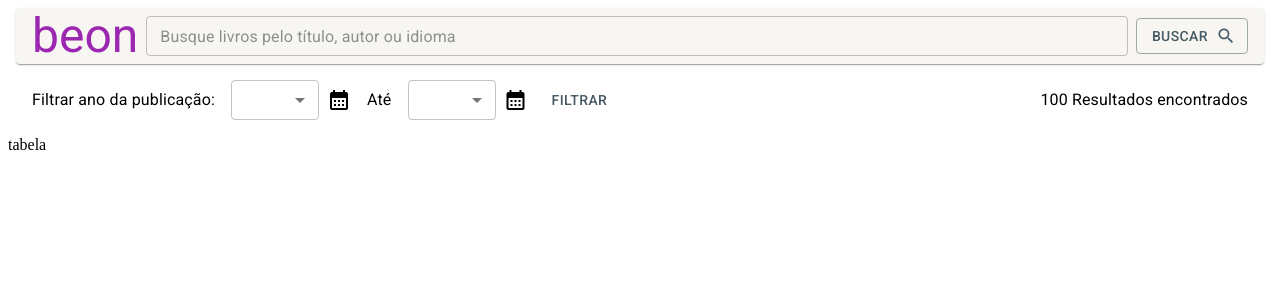
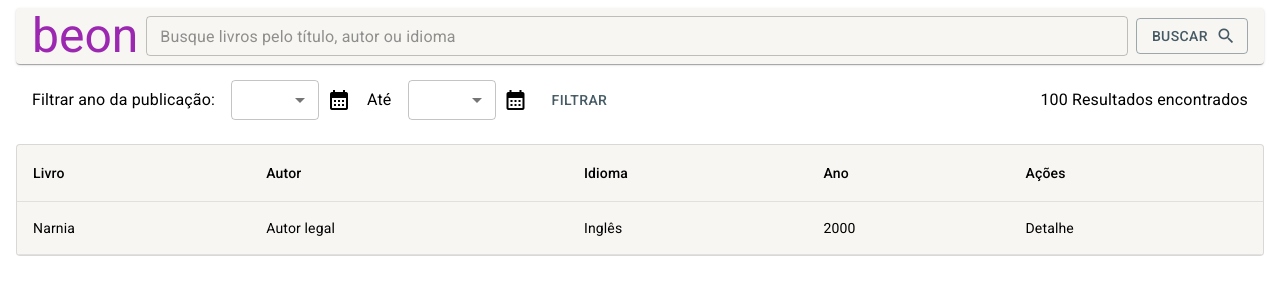
Before and after one commit to felipelouzeiro/quick-library, a React (Create React App) app: page / in a window 1280 px wide. Shown: the top 300 px of the page. Built offline with nearby package versions, Linux system fonts and the light colour scheme.

Commit message:
:sparkles: feat: implementando tabela de livros

```diff
--- a/src/pages/dashboard/Dashboard.tsx
+++ b/src/pages/dashboard/Dashboard.tsx
@@ -1,3 +1,13 @@
+import {
+  TableContainer,
+  Paper,
+  Table,
+  TableHead,
+  TableRow,
+  TableCell,
+  TableBody,
+  useTheme,
+} from '@mui/material';
 import { useState } from 'react';
 import { BarraDePesquisa } from '../../shared/components/BarraDeBusca';
 import { BarraDeFiltragem } from '../../shared/components/BarraDeFiltragem';
@@ -7,6 +17,8 @@ export const Dashboard = () => {
   const [busca, setBusca] = useState('');
   const [anoInicial, setAnoInicial] = useState('');
   const [anoFinal, setAnoFinal] = useState('');
+
+  const theme = useTheme();
 
   return (
     <LayoutBase
@@ -27,7 +39,32 @@ export const Dashboard = () => {
         />
       }
     >
-      tabela
+      <TableContainer
+        component={Paper}
+        variant="outlined"
+        sx={{ margin: 1, width: 'auto' }}
+      >
+        <Table>
+          <TableHead>
+            <TableRow>
+              <TableCell>Livro</TableCell>
+              <TableCell>Autor</TableCell>
+              <TableCell>Idioma</TableCell>
+              <TableCell>Ano</TableCell>
+              <TableCell>Ações</TableCell>
+            </TableRow>
+          </TableHead>
+          <TableBody>
+            <TableRow>
+              <TableCell>Narnia</TableCell>
+              <TableCell>Autor legal</TableCell>
+              <TableCell>Inglês</TableCell>
+              <TableCell>2000</TableCell>
+              <TableCell>Detalhe</TableCell>
+            </TableRow>
+          </TableBody>
+        </Table>
+      </TableContainer>
     </LayoutBase>
   );
 };
```
